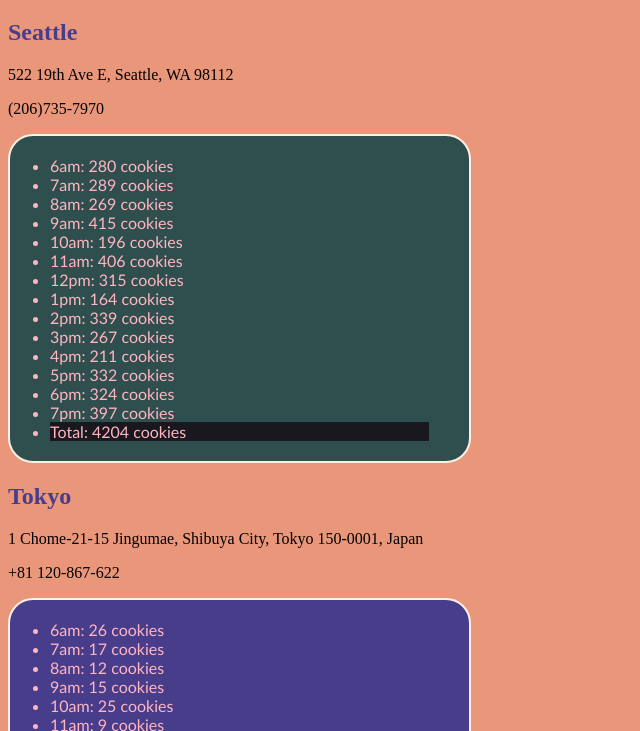
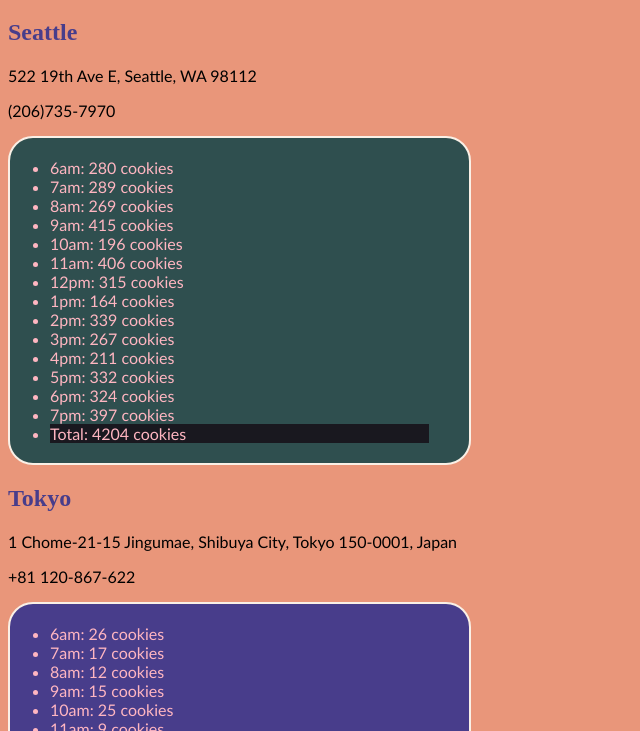
Before and after one commit to crystal-leesj/cookie-stand, a plain HTML site: page index.html in a window 1280 px wide. Shown: the part 63-794 px from the top of the page, without its empty margins (0-640 px from the left). Drawn offline with Linux system fonts and the light colour scheme.

Commit message:
Changed the text font

```diff
--- a/css/style.css
+++ b/css/style.css
@@ -47,3 +47,7 @@ li {
 li:last-child {
   background-color: rgb(25, 24, 31);
 }
+
+p {
+  font-family: 'Trebuchet MS', Arial, Helvetica, sans-serif;
+}
```
